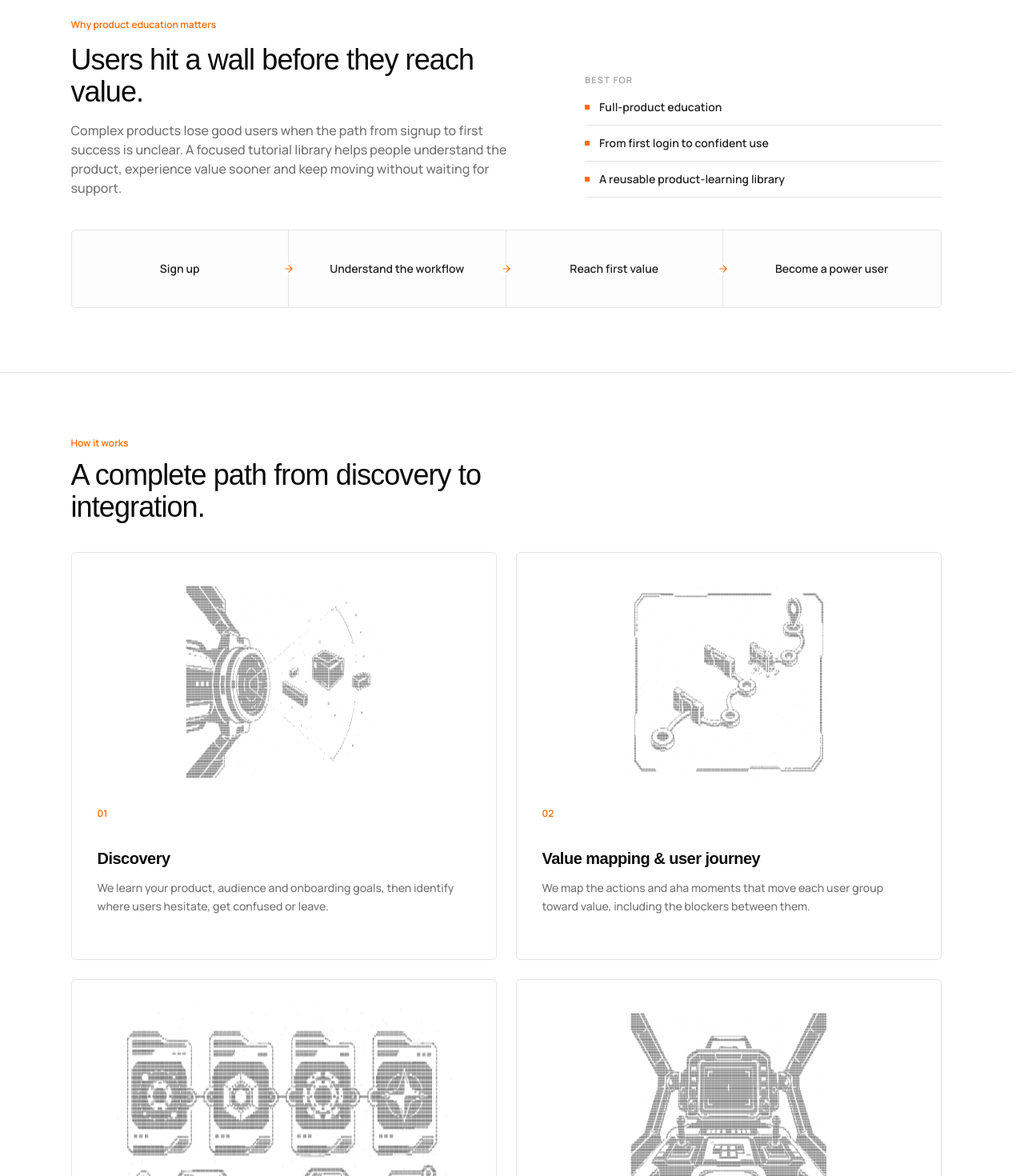
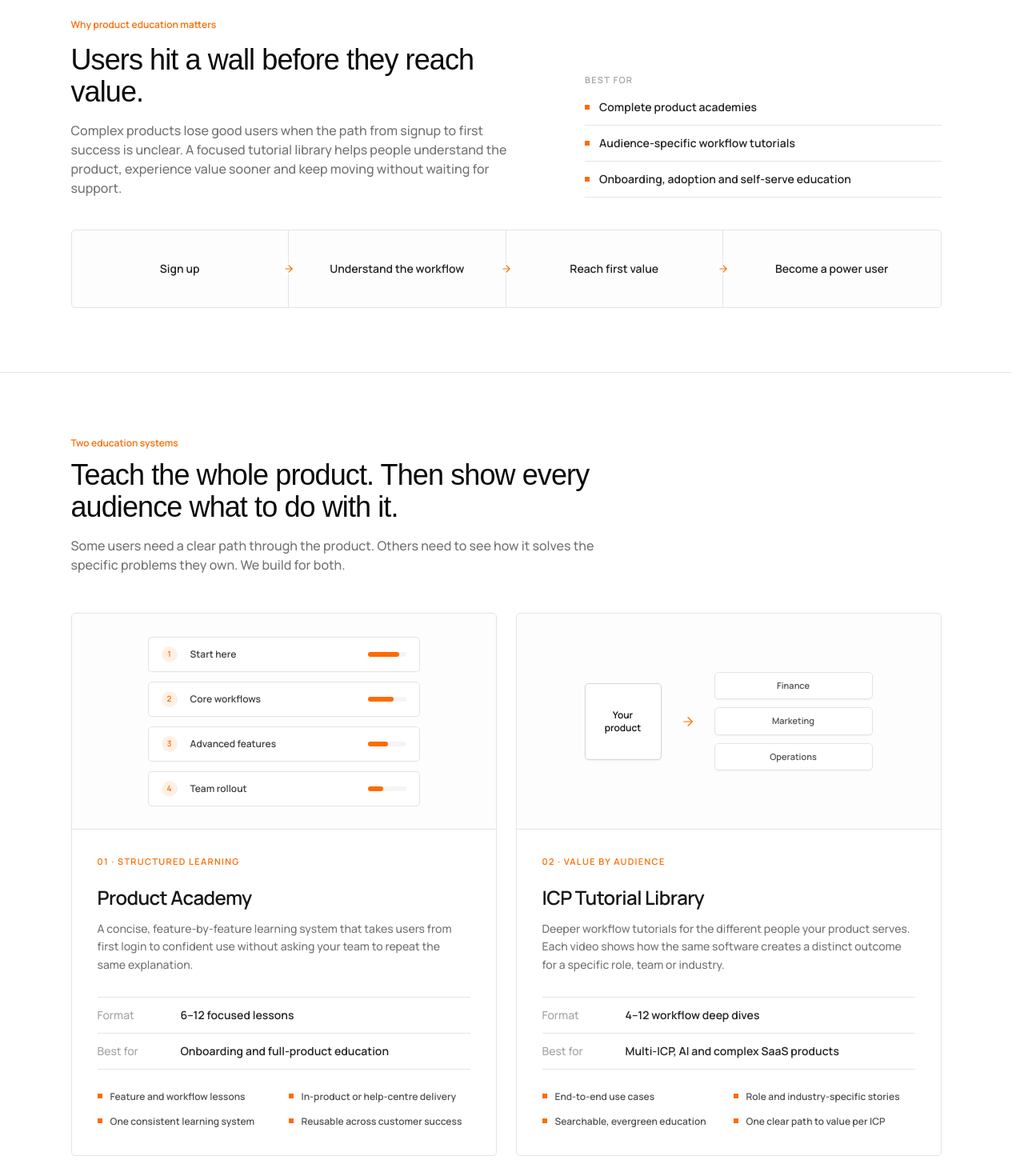
Before and after one commit to inevitableshivam/reblues-new-site-main, a React (Vite) app: page /product-education in a window 1280 px wide. Shown: the part 860-2330 px from the top of the page at 80% size. Built offline with nearby package versions, Linux system fonts and the light colour scheme; the HTML template or start-up script is replaced by a standard one; a web font is replaced by a local one.

Commit message:
Update product education page content and service detail layout

```diff
--- a/src/components/ServiceDetailPage.tsx
+++ b/src/components/ServiceDetailPage.tsx
@@ -31,6 +31,22 @@ export type ServicePageContent = {
     bestFor: string[];
     journey: string[];
   };
+  educationFormats?: {
+    label: string;
+    title: string;
+    description: string;
+    format: string;
+    bestFor: string;
+    bullets: string[];
+    audiences?: string[];
+  }[];
+  educationExamples?: {
+    company: string;
+    mark: string;
+    accent: string;
+    pattern: string;
+    description: string;
+  }[];
 };
 
 const ServiceDetailPage = ({ content }: { content: ServicePageContent }) => {
@@ -141,6 +157,67 @@ const ServiceDetailPage = ({ content }: { content: ServicePageContent }) => {
           </section>
         )}
 
+        {content.educationFormats && (
+          <section className="border-b border-neutral-200 py-16 md:py-20">
+            <div className="mx-auto max-w-6xl px-6 sm:px-8">
+              <div className="mb-10 max-w-3xl md:mb-12">
+                <p className="mb-3 text-xs font-semibold text-[#FE6B00]">Two education systems</p>
+                <h2 className="font-display text-3xl font-normal leading-tight tracking-tight md:text-4xl">
+                  Teach the whole product. Then show every audience what to do with it.
+                </h2>
+                <p className="mt-4 max-w-2xl font-body text-sm font-medium leading-relaxed text-neutral-500 sm:text-base">
+                  Some users need a clear path through the product. Others need to see how it solves the specific problems they own. We build for both.
+                </p>
+              </div>
+
+              <div className="grid gap-6 md:grid-cols-2">
+                {content.educationFormats.map((format, index) => (
+                  <article key={format.title} className="overflow-hidden rounded-[5px] border border-neutral-200 bg-white">
+                    <div className="relative flex min-h-[270px] items-center justify-center overflow-hidden border-b border-neutral-200 bg-neutral-50/40 p-7">
+                      {index === 0 ? (
+                        <div className="w-full max-w-[340px] space-y-3">
+                          {["Start here", "Core workflows", "Advanced features", "Team rollout"].map((lesson, lessonIndex) => (
+                            <div key={lesson} className="flex h-11 items-center gap-4 rounded-[5px] border border-neutral-200 bg-white px-4 shadow-[0_1px_0_rgba(0,0,0,0.02)]">
+                              <span className="flex h-5 w-5 items-center justify-center rounded-full bg-[#FE6B00]/10 text-[10px] font-semibold text-[#FE6B00]">{lessonIndex + 1}</span>
+                              <span className="font-body text-xs font-semibold text-neutral-700">{lesson}</span>
+                              <span className="ml-auto h-1.5 w-12 rounded-full bg-neutral-100"><span className="block h-full rounded-full bg-[#FE6B00]" style={{ width: `${82 - lessonIndex * 14}%` }} /></span>
+                            </div>
+                          ))}
+                        </div>
+                      ) : (
+                        <div className="flex w-full max-w-[360px] items-center justify-center gap-4 sm:gap-6">
+                          <div className="flex h-24 w-24 shrink-0 items-center justify-center rounded-[5px] border border-neutral-300 bg-white text-center font-body text-xs font-semibold text-neutral-900 shadow-sm">Your<br />product</div>
+                          <ArrowRight aria-hidden="true" size={18} strokeWidth={1.5} className="shrink-0 text-[#FE6B00]" />
+                          <div className="grid flex-1 gap-2.5">
+                            {(format.audiences ?? []).map((audience) => (
+                              <span key={audience} className="rounded-[5px] border border-neutral-200 bg-white px-3 py-2 text-center font-body text-[11px] font-semibold text-neutral-600 shadow-sm">{audience}</span>
+                            ))}
+                          </div>
+                        </div>
+                      )}
+                    </div>
+
+                    <div className="p-7 md:p-8">
+                      <div className="flex items-center justify-between gap-4">
+                        <span className="font-body text-[11px] font-semibold uppercase tracking-[0.12em] text-[#FE6B00]">0{index + 1} · {format.label}</span>
+                      </div>
+                      <h3 className="mt-5 font-body text-2xl font-semibold tracking-tight text-neutral-900">{format.title}</h3>
+                      <p className="mt-3 font-body text-sm font-medium leading-relaxed text-neutral-500">{format.description}</p>
+                      <dl className="mt-7 divide-y divide-neutral-200 border-y border-neutral-200">
+                        <div className="grid grid-cols-[88px_1fr] gap-4 py-3 text-sm"><dt className="font-medium text-neutral-400">Format</dt><dd className="font-semibold text-neutral-800">{format.format}</dd></div>
+                        <div className="grid grid-cols-[88px_1fr] gap-4 py-3 text-sm"><dt className="font-medium text-neutral-400">Best for</dt><dd className="font-semibold text-neutral-800">{format.bestFor}</dd></div>
+                      </dl>
+                      <ul className="mt-6 grid gap-3 sm:grid-cols-2">
+                        {format.bullets.map((item) => <li key={item} className="flex items-start gap-2.5 font-body text-xs font-semibold leading-relaxed text-neutral-600"><span className="mt-1.5 h-1.5 w-1.5 shrink-0 bg-[#FE6B00]" />{item}</li>)}
+                      </ul>
+                    </div>
+                  </article>
+                ))}
+              </div>
+            </div>
+          </section>
+        )}
+
         <section className="py-16 md:py-20">
           <div className="mx-auto max-w-6xl px-6 sm:px-8">
             <div className="mb-9 max-w-2xl">
@@ -163,6 +240,34 @@ const ServiceDetailPage = ({ content }: { content: ServicePageContent }) => {
             </div>
           </div>
         </section>
+
+        {content.educationExamples && (
+          <section className="border-t border-neutral-200 py-16 md:py-20">
+            <div className="mx-auto max-w-6xl px-6 sm:px-8">
+              <div className="mb-9 max-w-2xl">
+                <p className="mb-3 text-xs font-semibold text-[#FE6B00]">Patterns worth studying</p>
+                <h2 className="font-display text-3xl font-normal leading-tight tracking-tight md:text-4xl">Companies making user education part of the product.</h2>
+                <p className="mt-4 max-w-xl font-body text-sm font-medium leading-relaxed text-neutral-500 sm:text-base">Different products, different audiences, and one shared idea: teach users around the outcome they came for.</p>
+              </div>
+              <div className="grid gap-6 md:grid-cols-3">
+                {content.educationExamples.map((example) => (
+                  <article key={example.company} className="overflow-hidden rounded-[5px] border border-neutral-200 bg-white">
+                    <div className="flex aspect-[16/9] items-center justify-center border-b border-neutral-200 bg-neutral-50/50 p-8">
+                      <div className="flex items-center gap-3">
+                        <span className="flex h-10 w-10 items-center justify-center rounded-[5px] text-sm font-bold text-white" style={{ backgroundColor: example.accent }}>{example.mark}</span>
+                        <span className="font-body text-xl font-semibold tracking-tight text-neutral-900">{example.company}</span>
+                      </div>
+                    </div>
+                    <div className="p-6">
+                      <p className="font-body text-[10px] font-semibold uppercase tracking-[0.12em] text-[#FE6B00]">{example.pattern}</p>
+                      <p className="mt-3 font-body text-sm font-medium leading-relaxed text-neutral-500">{example.description}</p>
+                    </div>
+                  </article>
+                ))}
+              </div>
+            </div>
+          </section>
+        )}
 
         {content.caseStudies && (
           <section className="border-t border-neutral-200 py-16 md:py-20">
--- a/src/pages/ProductEducation.tsx
+++ b/src/pages/ProductEducation.tsx
@@ -4,21 +4,40 @@ const content: ServicePageContent = {
   eyebrow: "Product Education",
   title: "Turn new users into confident",
   accent: "power users.",
-  introduction: "Build a structured product academy that explains every important capability, the problem it solves and how to use it successfully.",
+  introduction: "Build a product education system that explains every important capability and shows each audience how it creates value in their work.",
   productEducationArtwork: true,
   ctaEyebrow: "Building product education?",
-  ctaHeadline: "Help users reach value faster.",
-  ctaButtonLabel: "Build your academy",
+  ctaHeadline: "Help every user reach value faster.",
+  ctaButtonLabel: "Build your education system",
   educationOverview: {
     title: "Users hit a wall before they reach value.",
     description: "Complex products lose good users when the path from signup to first success is unclear. A focused tutorial library helps people understand the product, experience value sooner and keep moving without waiting for support.",
     bestFor: [
-      "Full-product education",
-      "From first login to confident use",
-      "A reusable product-learning library",
+      "Complete product academies",
+      "Audience-specific workflow tutorials",
+      "Onboarding, adoption and self-serve education",
     ],
     journey: ["Sign up", "Understand the workflow", "Reach first value", "Become a power user"],
   },
+  educationFormats: [
+    {
+      label: "Structured learning",
+      title: "Product Academy",
+      description: "A concise, feature-by-feature learning system that takes users from first login to confident use without asking your team to repeat the same explanation.",
+      format: "6–12 focused lessons",
+      bestFor: "Onboarding and full-product education",
+      bullets: ["Feature and workflow lessons", "In-product or help-centre delivery", "One consistent learning system", "Reusable across customer success"],
+    },
+    {
+      label: "Value by audience",
+      title: "ICP Tutorial Library",
+      description: "Deeper workflow tutorials for the different people your product serves. Each video shows how the same software creates a distinct outcome for a specific role, team or industry.",
+      format: "4–12 workflow deep dives",
+      bestFor: "Multi-ICP, AI and complex SaaS products",
+      bullets: ["End-to-end use cases", "Role and industry-specific stories", "Searchable, evergreen education", "One clear path to value per ICP"],
+      audiences: ["Finance", "Marketing", "Operations"],
+    },
+  ],
   processTitle: "A complete path from discovery to integration.",
   steps: [
     { title: "Discovery", description: "We learn your product, audience and onboarding goals, then identify where users hesitate, get confused or leave." },
@@ -27,6 +46,11 @@ const content: ServicePageContent = {
     { title: "Capture & production", description: "We script each lesson, capture the product clearly, and combine editing, motion and narration into a consistent tutorial system." },
     { title: "Integration", description: "We organise and place the finished library across onboarding, in-product guidance, help centres and customer-success workflows." },
   ],
+  educationExamples: [
+    { company: "Webflow", mark: "W", accent: "#4353FF", pattern: "Role-based learning paths", description: "Webflow University guides beginners through fundamentals while giving marketers, editors and advanced builders paths designed around their jobs." },
+    { company: "HubSpot", mark: "H", accent: "#FF5C35", pattern: "Goal-led academy", description: "HubSpot Academy organises learning around marketing, sales and service outcomes, helping different teams connect product skills to business goals." },
+    { company: "Zapier", mark: "Z", accent: "#FF4F00", pattern: "Workflow-first tutorials", description: "Zapier pairs foundations with templates and end-to-end workflow education, so users learn through the automation they want to build." },
+  ],
 };
 
 const ProductEducation = () => <ServiceDetailPage content={content} />;
```
Also changed, not shown: 1 other file (tests, documents, lock files or other folders).
